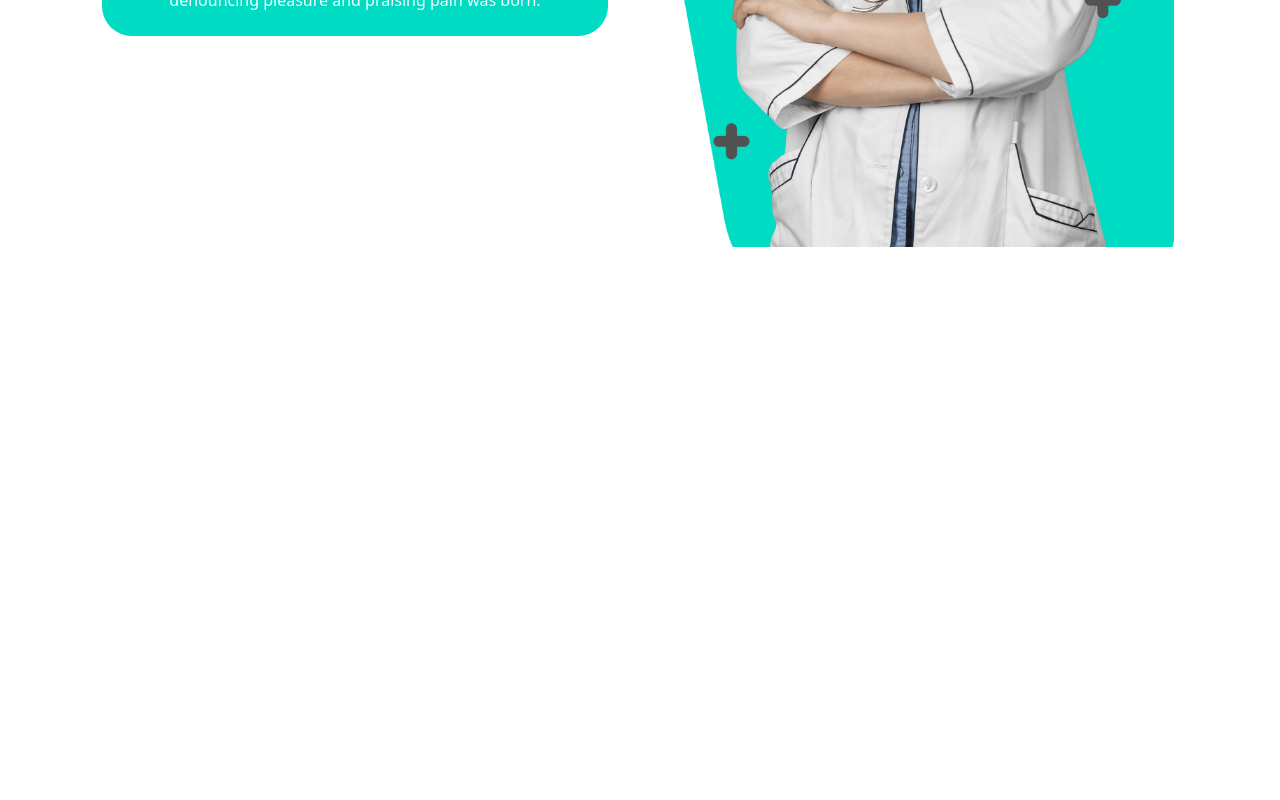
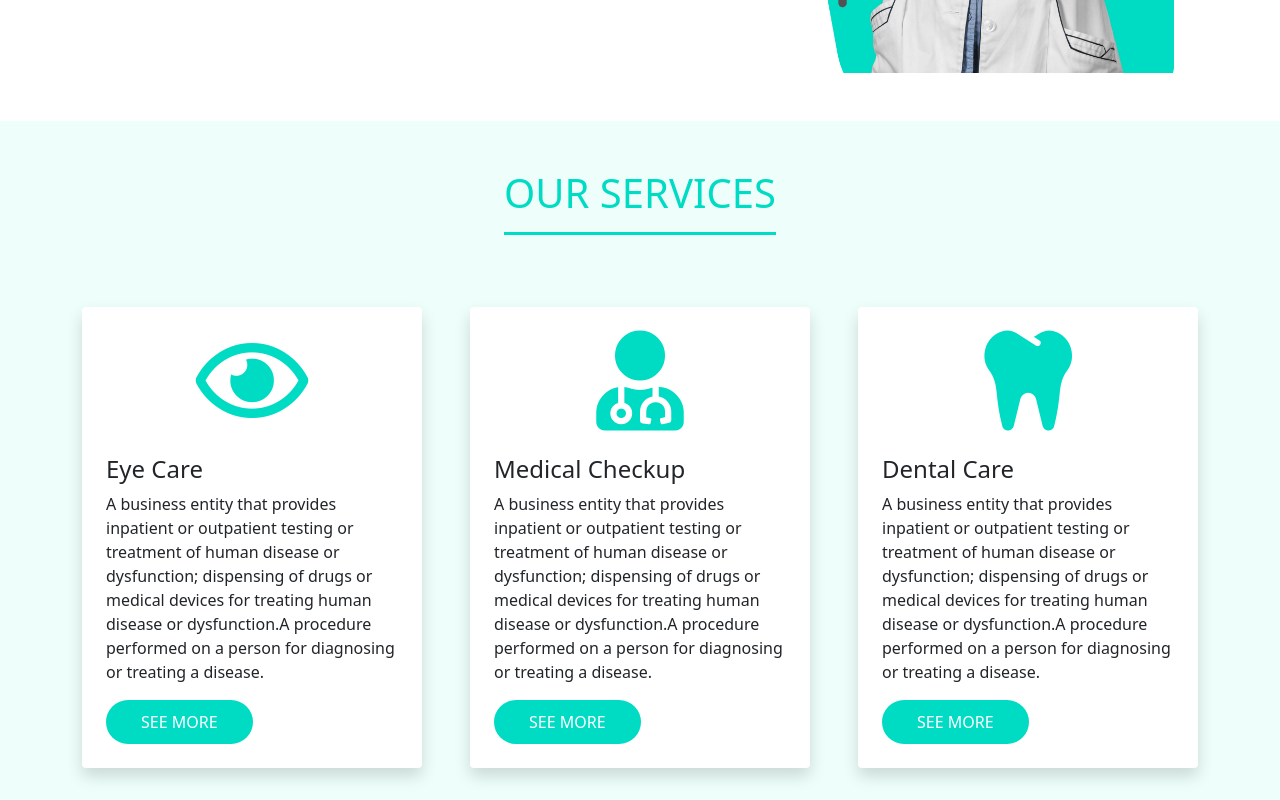
Before and after one commit to mdmominur/medihope, a React (Create React App) app: page / in a window 1280 px wide. Shown: the part 600-1400 px from the top of the page. Before the commit the page ends 847 px from the top, so only its background shows below. Built offline with nearby package versions, Linux system fonts and the light colour scheme.

Commit message:
servcie section done

```diff
--- a/public/index.html
+++ b/public/index.html
@@ -24,7 +24,8 @@
       work correctly both with client-side routing and a non-root public URL.
       Learn how to configure a non-root public URL by running `npm run build`.
     -->
-    <title>React App</title>
+    <link rel="stylesheet" href="https://use.fontawesome.com/releases/v5.15.4/css/all.css" integrity="sha384-DyZ88mC6Up2uqS4h/KRgHuoeGwBcD4Ng9SiP4dIRy0EXTlnuz47vAwmeGwVChigm" crossorigin="anonymous">
+    <title>MEDIHOPE | Health Care Organization</title>
   </head>
   <body>
     <noscript>You need to enable JavaScript to run this app.</noscript>
--- /dev/null
+++ b/public/services.json
@@ -0,0 +1,31 @@
+[{
+    "id": 1,
+    "icon": "far fa-eye",
+    "title": "Eye Care",
+    "description": "A business entity that provides inpatient or outpatient testing or treatment of human disease or dysfunction; dispensing of drugs or medical devices for treating human disease or dysfunction.A procedure performed on a person for diagnosing or treating a disease."
+}, {
+    "id": 2,
+    "icon": "fas fa-user-md",
+    "title": "Medical Checkup",
+    "description": "A business entity that provides inpatient or outpatient testing or treatment of human disease or dysfunction; dispensing of drugs or medical devices for treating human disease or dysfunction.A procedure performed on a person for diagnosing or treating a disease."
+}, {
+    "id": 3,
+    "icon": "fas fa-tooth",
+    "title": "Dental Care",
+    "description": "A business entity that provides inpatient or outpatient testing or treatment of human disease or dysfunction; dispensing of drugs or medical devices for treating human disease or dysfunction.A procedure performed on a person for diagnosing or treating a disease."
+}, {
+    "id": 4,
+    "icon": "fas fa-heart",
+    "title": "Cardiology",
+    "description": "A business entity that provides inpatient or outpatient testing or treatment of human disease or dysfunction; dispensing of drugs or medical devices for treating human disease or dysfunction.A procedure performed on a person for diagnosing or treating a disease."
+}, {
+    "id": 5,
+    "icon": "fas fa-vials",
+    "title": "Laboratory Service",
+    "description": "A business entity that provides inpatient or outpatient testing or treatment of human disease or dysfunction; dispensing of drugs or medical devices for treating human disease or dysfunction.A procedure performed on a person for diagnosing or treating a disease."
+}, {
+    "id": 6,
+    "icon": "fas fa-syringe",
+    "title": "Vaccination",
+    "description": "\n         A business entity that provides inpatient or outpatient testing or treatment of human disease or dysfunction; dispensing of drugs or medical devices for treating human disease or dysfunction.A procedure performed on a person for diagnosing or treating a disease."
+}]
--- a/src/Pages/Home/Banner/Banner.js
+++ b/src/Pages/Home/Banner/Banner.js
@@ -18,8 +18,8 @@ const Banner = () => {
                     </div>
                 </div>
                 <div className="col-md-6">
-                    <div className="px-4 text-end">
-                    <img className="w-100" src={bannerImage} alt="" />
+                    <div className="px-4 text-center text-md-end">
+                    <img className="w-75" src={bannerImage} alt="" />
                     </div>
                 </div>
             </div>
--- a/src/Pages/Home/Home/Home.js
+++ b/src/Pages/Home/Home/Home.js
@@ -1,10 +1,12 @@
 import React from 'react';
 import Banner from '../Banner/Banner';
+import Services from '../Services/Services';
 
 const Home = () => {
     return (
         <>
             <Banner></Banner>
+            <Services></Services>
         </>
     );
 };
--- /dev/null
+++ b/src/Pages/Home/Service/Service.css
@@ -0,0 +1,12 @@
+.service{
+    cursor: pointer;
+    background-color: #fff;
+    transition: all .5s ease;
+}
+.service:hover{
+    background-color: #EDFEFB;
+}
+
+.service i{
+    font-size: 100px;
+}
--- /dev/null
+++ b/src/Pages/Home/Service/Service.js
@@ -0,0 +1,23 @@
+import React from 'react';
+import { Col } from 'react-bootstrap';
+import './Service.css';
+
+const Service = ({service}) => {
+    const {icon, title, description} = service;
+    return (
+        <Col>
+            <div className="shadow p-4 rounded service">
+                <div className="text-brand text-center">
+                    <i className={icon}></i>
+                </div>
+                <div className="mt-4">
+                    <h4>{title}</h4>
+                    <p>{description}</p>
+                    <button className="btn-brand">SEE MORE</button>
+                </div>
+            </div>
+        </Col>
+    );
+};
+
+export default Service;
--- /dev/null
+++ b/src/Pages/Home/Services/Services.css
@@ -0,0 +1,3 @@
+#service{
+    background-color: #EDFEFB;
+}
--- /dev/null
+++ b/src/Pages/Home/Services/Services.js
@@ -0,0 +1,30 @@
+import React, { useEffect, useState } from 'react';
+import { Row } from 'react-bootstrap';
+import Service from '../Service/Service';
+import './Services.css';
+const Services = () => {
+    const [services, setServices] = useState([]);
+    useEffect(()=>{
+        fetch('/services.json')
+        .then(res => res.json())
+        .then(result => setServices(result));
+    }, []);
+    return (
+        <div className="container-fluid mt-5 py-5" id="service">
+            <div className="container">
+                <h1 className="brand-heading text-brand"><span>Our Services</span></h1>
+                <Row xs={1} md={3} className="g-5 mt-4">
+
+                            {
+                                services.map(ser => <Service key={ser.id} service={ser}></Service>)
+                            }
+
+
+                    </Row>
+
+            </div>
+        </div>
+    );
+};
+
+export default Services;
--- a/src/Pages/Shared/Header/Header.js
+++ b/src/Pages/Shared/Header/Header.js
@@ -8,7 +8,7 @@ const Header = () => {
             <Navbar.Brand href="#home"> <span className="text-brand display-3 fw-bold">Medi</span><span className="display-6 fw-bold">Hope</span></Navbar.Brand>
             <Navbar.Toggle aria-controls="basic-navbar-nav" />
             <Navbar.Collapse id="basic-navbar-nav">
-            <Nav className="ms-auto">
+            <Nav className="ms-auto ps-4 ps-md-0">
                 <Nav.Link href="#home">Home</Nav.Link>
                 <Nav.Link href="#link">Appointment</Nav.Link>
                 <Nav.Link href="#link">About</Nav.Link>
--- a/src/index.css
+++ b/src/index.css
@@ -26,3 +26,26 @@ code {
 .bg-brand-2{
   background-color: #525252;
 }
+
+.brand-heading{
+  text-align: center;
+}
+
+.brand-heading span{
+  border-bottom: 3px solid #00DBC3;
+  display: inline-block;
+  padding-bottom: 15px;
+  text-transform: uppercase;
+}
+
+.btn-brand{
+  border: none;
+  background-color: #00DBC3;
+  color: #fff;
+  padding: 10px 35px;
+  border-radius: 30px;
+}
+
+.btn-brand:active{
+  background-color: #00ffe1;
+}
```
